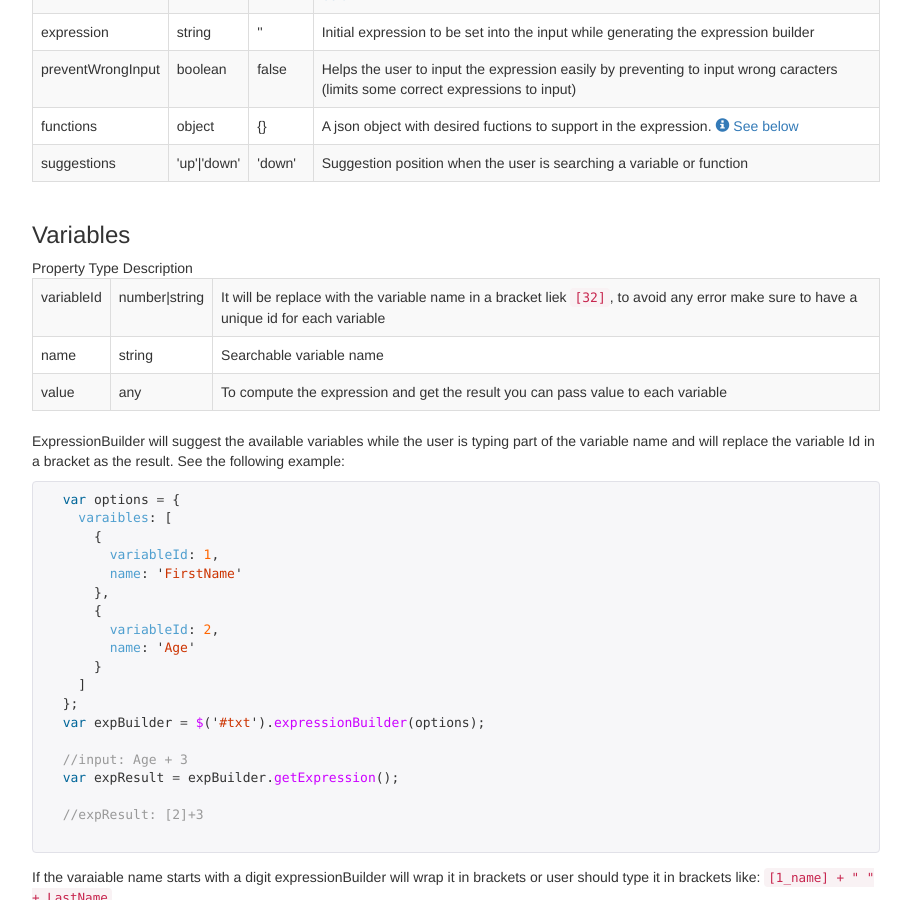
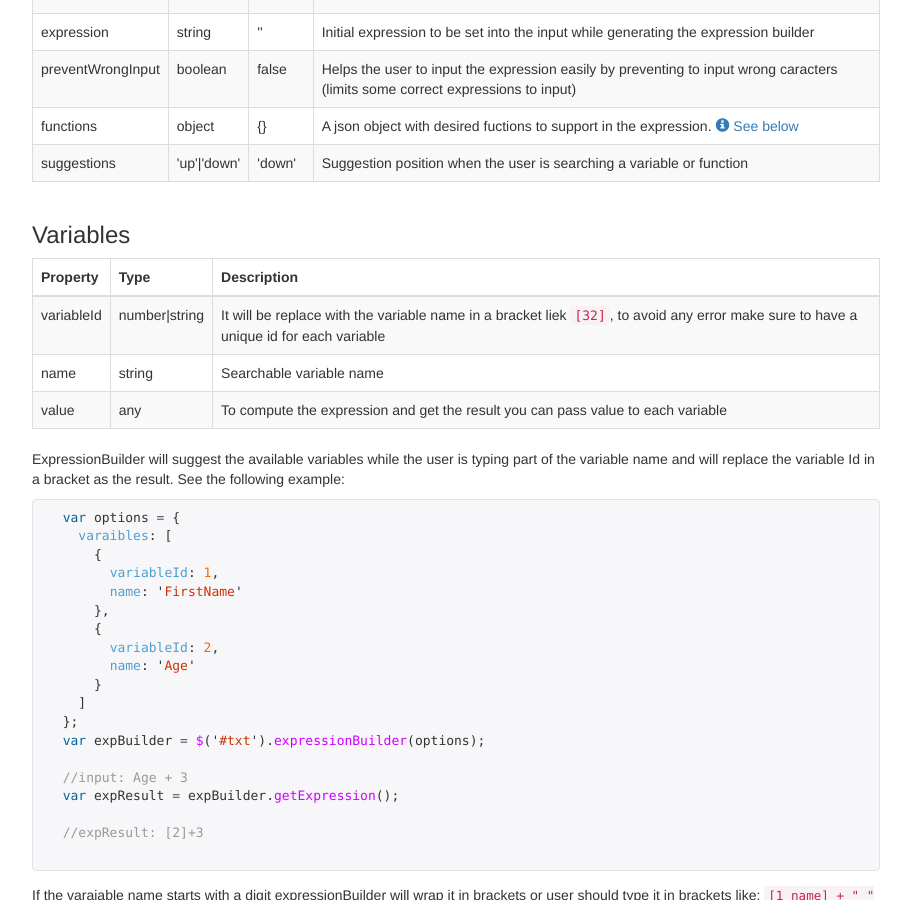
Before and after one commit to magicops/JQuery-expression-builder, a Jekyll site: the page built from index.html, in a window 1280 px wide and 900 px high, scrolled down 1970 px. Shown: the whole window, without its empty margins (38-949 px from the left). Built offline with Jekyll 4.4.1, drawn with Linux system fonts in a browser that asks for light colours; nearby versions of some CDN libraries.

Commit message:
index and demo content

```diff
--- a/demo.html
+++ b/demo.html
@@ -83,7 +83,7 @@ title: Demo
     });
 
     $('.btn-get-input-2').on('click', function () {
-      showMessage(expBuilder2.getinput());
+      showMessage(expBuilder2.getInput());
     });
   </script>
 </section>
--- a/index.html
+++ b/index.html
@@ -197,13 +197,15 @@ isHome: true
     <table class="table table-bordered table-striped">
       <thead>
         <tr>
-          Property
-        </tr>
-        <tr>
-          Type
-        </tr>
-        <tr>
-          Description
+          <th>
+            Property
+          </th>
+          <th>
+            Type
+          </th>
+          <th>
+            Description
+          </th>
         </tr>
       </thead>
       <tbody>
@@ -279,7 +281,7 @@ isHome: true
   </p>
 
   <p>
-    See the varaible demo <a href="{{site.github.url | replace: 'http://', '//'}}demo.html#demo-variable">here</a>
+    See the varaible demo <a href="{{site.github.url | replace: 'http://', '//'}}/demo.html#demo-variable">here</a>
   </p>
 
   <h3 id="functions">Functions</h3>
```
